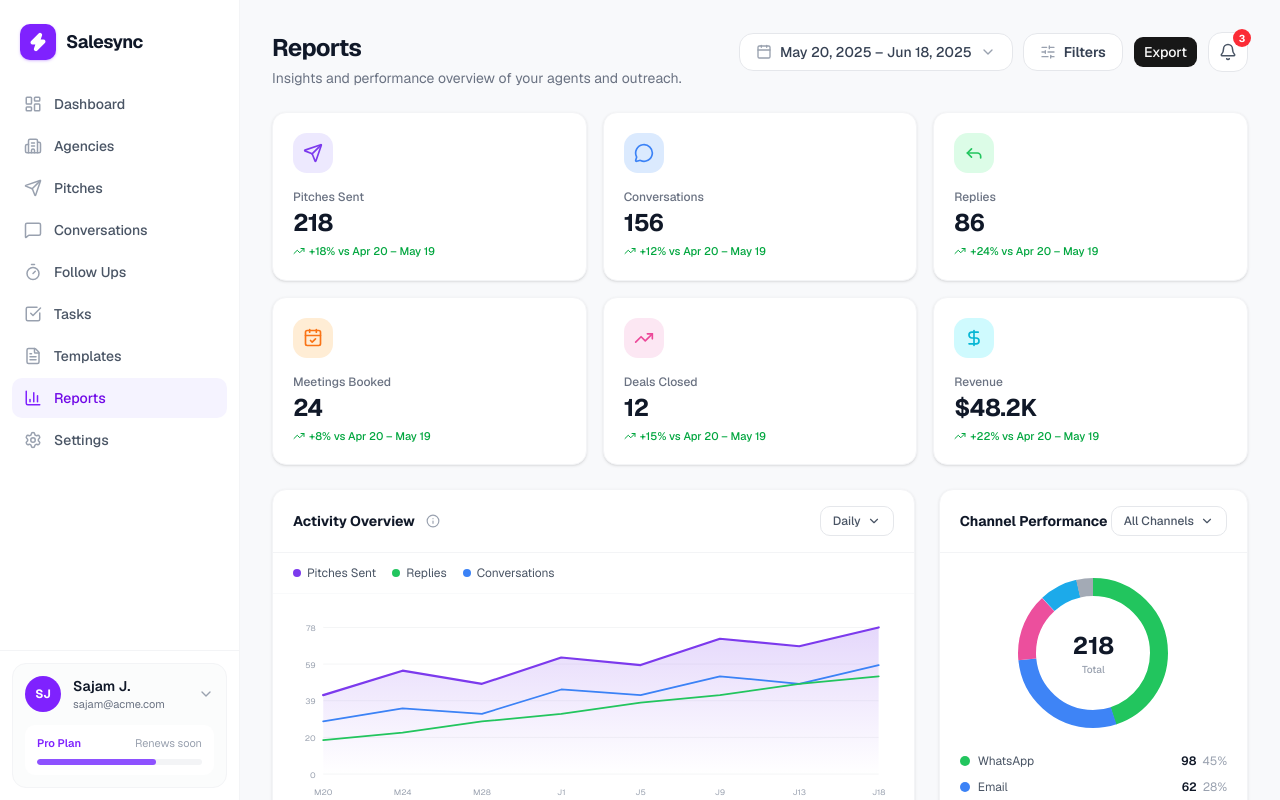
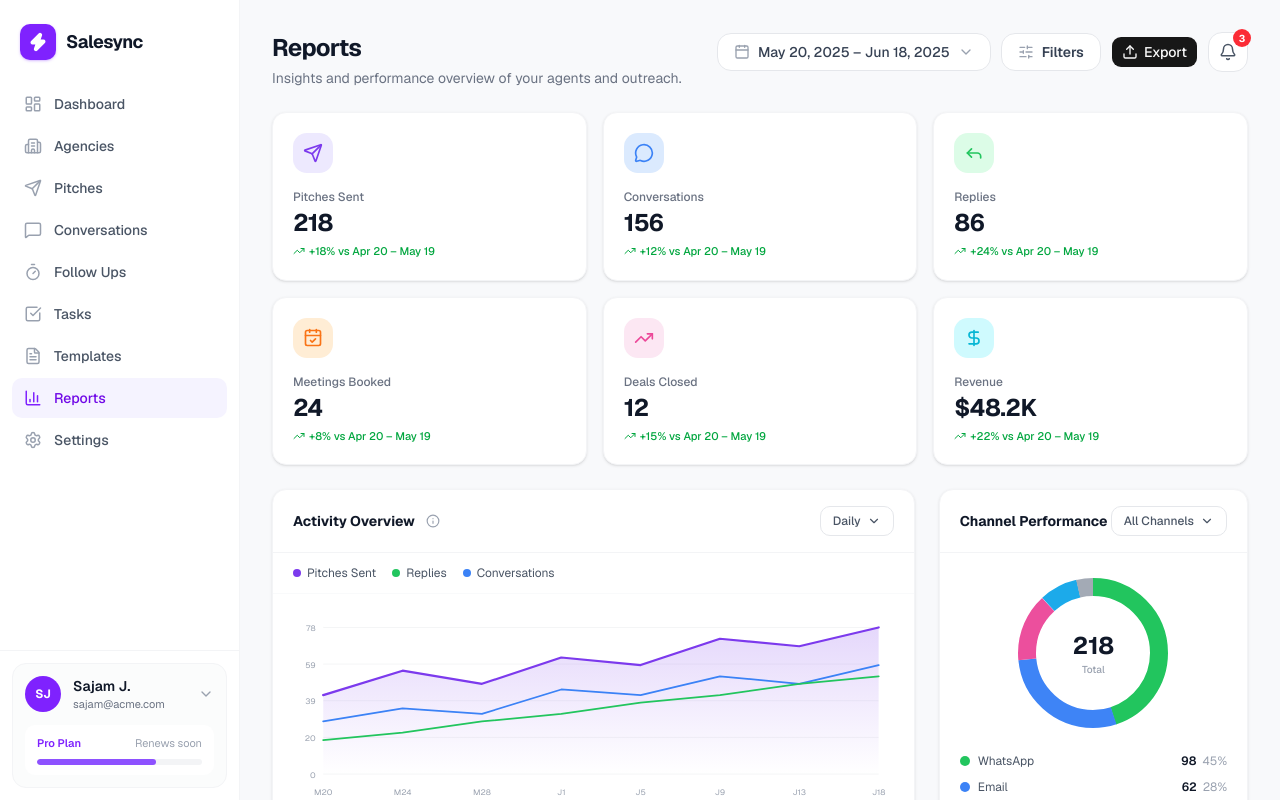
Before and after one commit to sayyamButt317/salesync, a Next.js app: page /reports in a window 1280 px wide. Built offline with nearby package versions, Linux system fonts and the light colour scheme.

Commit message:
Update .gitignore to exclude .env file and refactor ReportsHeader component to render icon directly within the button for improved styling consistency.

```diff
--- a/components/reports/reports-header.tsx
+++ b/components/reports/reports-header.tsx
@@ -40,7 +40,8 @@ export function ReportsHeader() {
           <SlidersHorizontal className="h-4 w-4 text-gray-400" />
           Filters
         </button>
-        <Button icon={Upload} iconPosition="left">
+        <Button>
+          <Upload className="h-4 w-4" />
           Export
         </Button>
         <IconButton badge={3} aria-label="Notifications">
```
Also changed, not shown: 1 other file (tests, documents, lock files or other folders).
